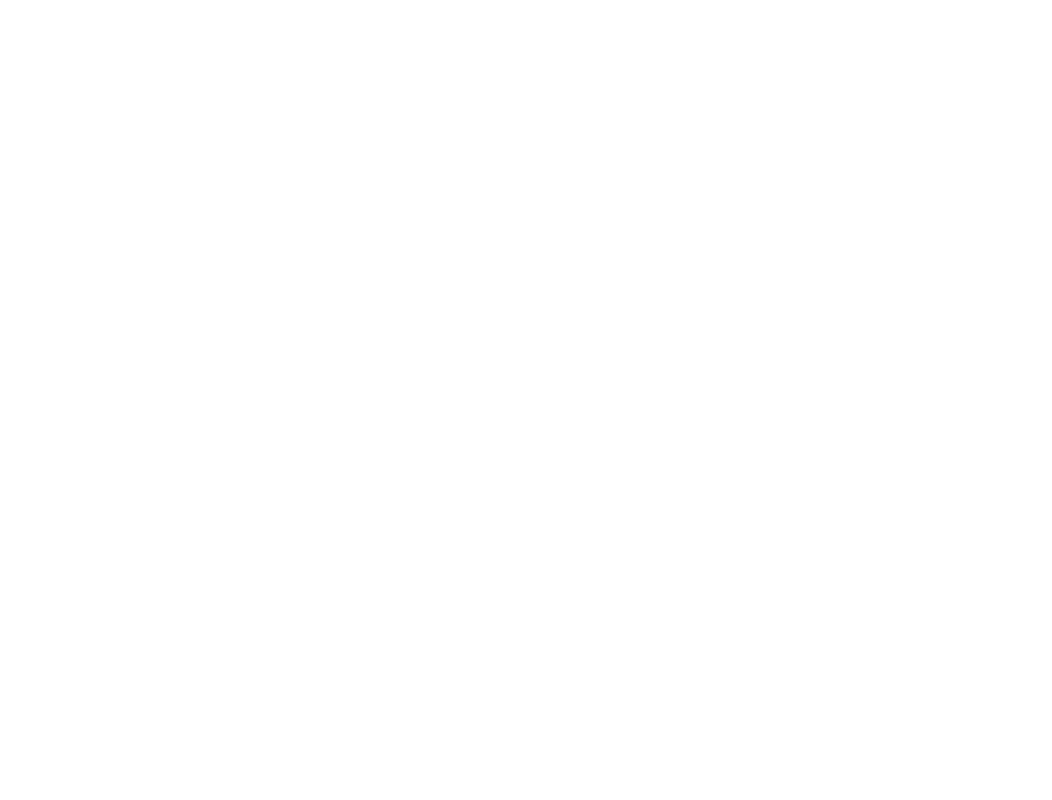
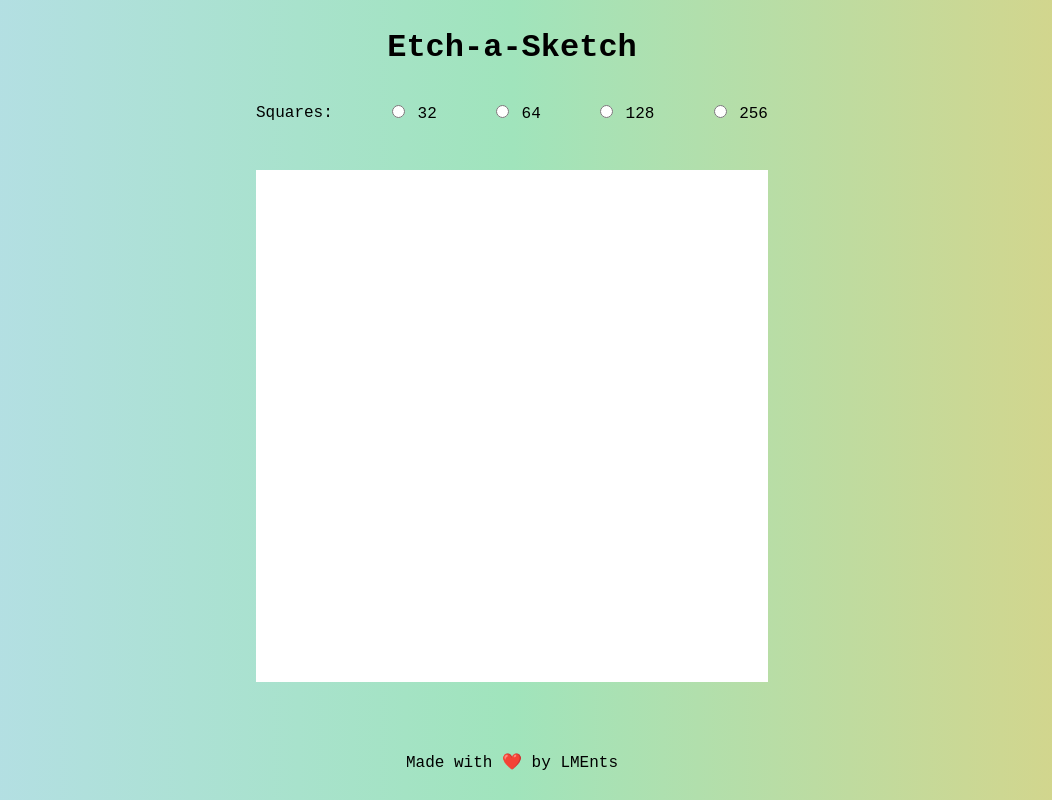
Before and after one commit to liammtech/etch-a-sketch, a plain HTML site: page index.html in a window 1280 px wide. Shown: the whole page, without its empty margins (128-1180 px from the left). Drawn offline with Linux system fonts and the light colour scheme.

Commit message:
Create basic view

```diff
--- a/index.html
+++ b/index.html
@@ -8,6 +8,36 @@
     <title>Etch-a-Sketch</title>
 </head>
 <body>
+    <header>
+        <h1>Etch-a-Sketch</h1>
+    </header>
+    <main>
+        <form id="size-selector">
+            <p>Squares:</p>
+            <div>
+                <input type="radio" id="32" name="grid_size" value="32">
+                <label for="html">32</label><br>
+            </div>
+            <div>
+                <input type="radio" id="64" name="grid_size" value="64">
+                <label for="html">64</label><br>
+            </div>
+            <div>
+                <input type="radio" id="128" name="grid_size" value="128">
+                <label for="html">128</label>
+            </div>
+            <div>
+                <input type="radio" id="256" name="grid_size" value="256">
+                <label for="html">256</label>
+            </div>
+        </form>
+        <div id="pallette">
 
+        </div>
+
+    </main>
+    <footer>
+        Made with ❤️ by LMEnts
+    </footer>
 </body>
 </html>
--- a/main.css
+++ b/main.css
@@ -0,0 +1,40 @@
+body {
+    font-family: 'Courier New', Courier, monospace;
+    background: #2A7B9B;
+    background: linear-gradient(90deg,rgb(184, 222, 236) 0%, rgb(160, 228, 188) 50%, rgb(219, 211, 133) 100%);
+    display: flex;
+    flex-direction: column;
+    align-items: center;
+}
+
+header {
+    width: 100%;
+    text-align: center;
+}
+
+footer {
+    position: fixed;
+    left: 0;
+    bottom: 0;
+    width: 100%;
+    text-align: center;
+    height: 3rem;
+}
+
+main {
+    width: 512px;
+}
+
+#size-selector {
+  display: flex;
+  flex-flow: row wrap;
+  align-items: center;
+  justify-content: space-between;
+}
+
+#pallette {
+    height: 512px;
+    width: 512px;
+    background-color: white;
+    margin-top: 2rem;
+}
```
